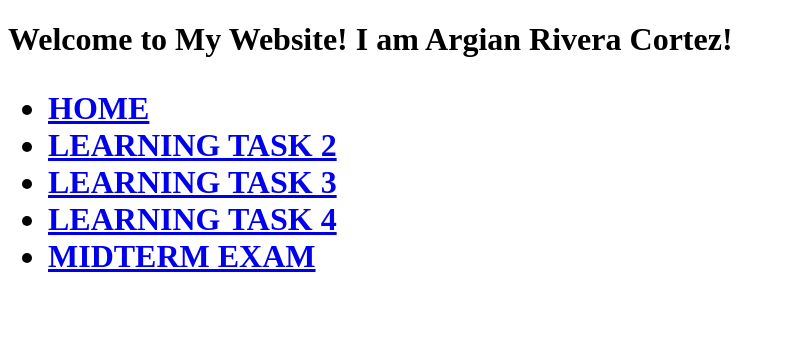
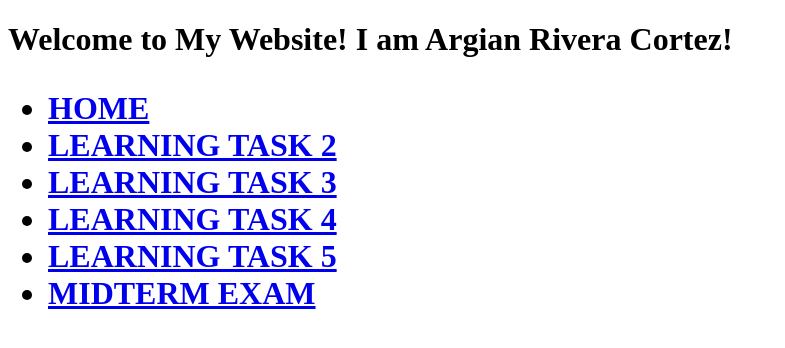
Before and after one commit to argiancortez/learningtasks, a PHP site: page / in a window 1280 px wide. Shown: the top 348 px of the page, without its empty margins (0-785 px from the left). Run offline with PHP 8.4, Linux system fonts and the light colour scheme.

Commit message:
Update index.php

```diff
--- a/index.php
+++ b/index.php
@@ -10,6 +10,7 @@
    <li><a href="/LT2/index.html"> LEARNING TASK 2 </a> </li>
    <li><a href="/LT3/index.html"> LEARNING TASK 3 </a> </li>
    <li><a href="/LT4/index.html"> LEARNING TASK 4 </a> </li>
+   <li><a href="/LT5/index.html"> LEARNING TASK 5 </a> </li>
    <li><a href="/CLE1MT/index.html"> MIDTERM EXAM </a> </li>
 </ul>
 <body>
```
